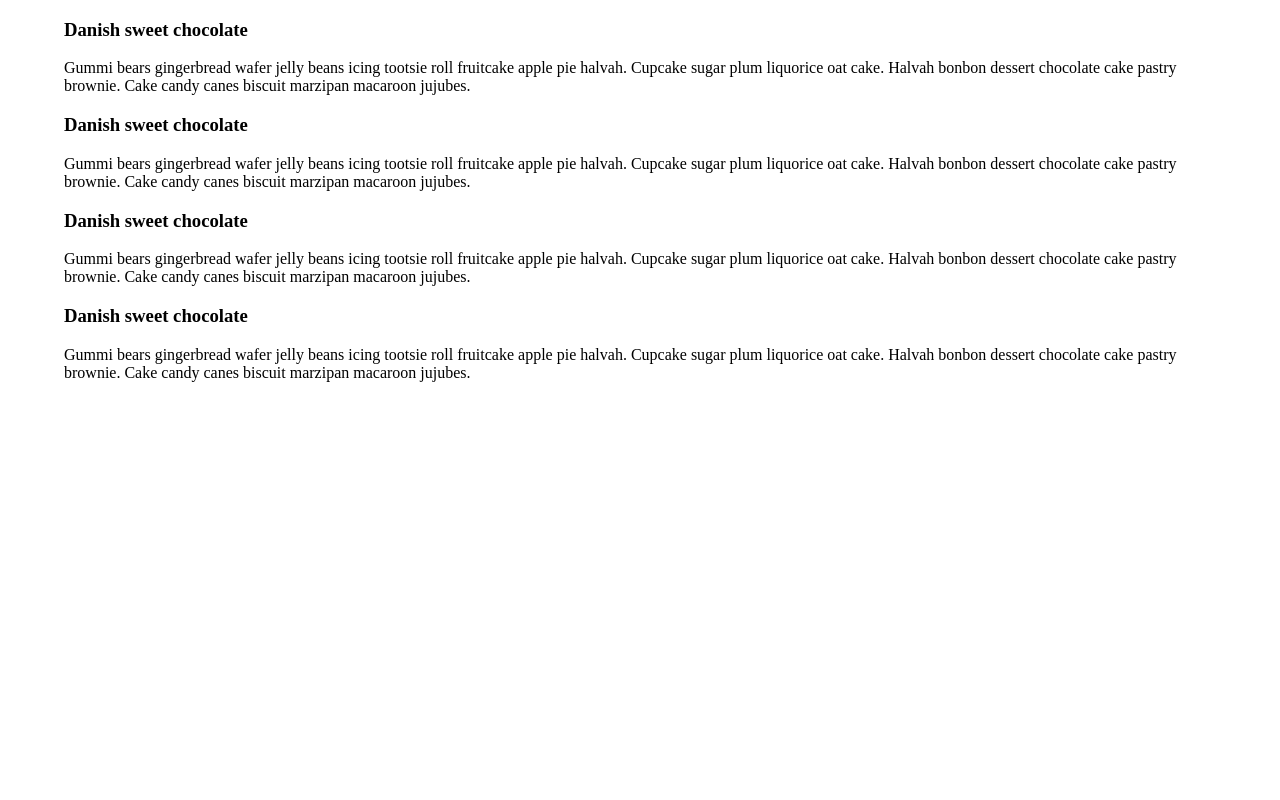
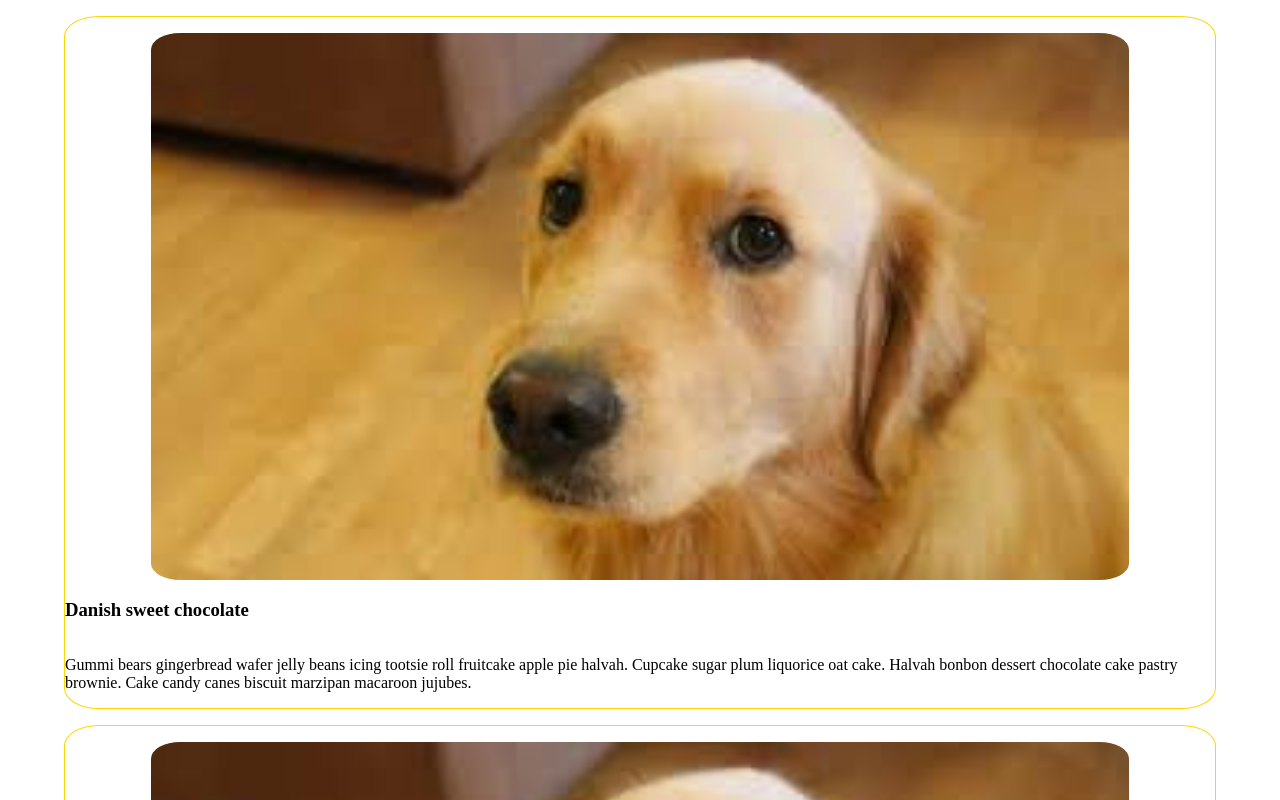
Before and after one commit to DominikaSzu/blog-project, a React (Create React App) app: page /blog/1 in a window 1280 px wide. Shown: the top 800 px of the page. Built offline with nearby package versions, Linux system fonts and the light colour scheme.

Commit message:
BlogPost img styled

```diff
--- a/src/components/BlogPost.js
+++ b/src/components/BlogPost.js
@@ -1,9 +1,11 @@
 import React from 'react';
+import dog from '../images/dog.jpg';
 
 class BlogPost extends React.Component {
 	render() {
 		return (
 			<article className="blog-post">
+				<img src={dog} alt="dog" className="blog-post-photo"/>
 				<h3 className="title">Danish sweet chocolate</h3>
 				<p className="post-content">
 				Gummi bears gingerbread wafer jelly beans icing tootsie roll fruitcake apple pie halvah. Cupcake sugar plum liquorice oat cake. Halvah bonbon dessert chocolate cake pastry brownie. Cake candy canes biscuit marzipan macaroon jujubes.
--- a/src/css/index.css
+++ b/src/css/index.css
@@ -28,7 +28,7 @@ body {
 /*  Navbar Component  */
 
 .navbar {
-	width: 100vw;
+	width: 100%;
 	min-height: 50px;
 	height: 5vh;
 	display: flex;
@@ -75,6 +75,24 @@ body {
 	margin: auto;
 }
 
+/*  BlogPost Component  */
+
+.blog-post {
+	border: 1px gold solid;
+	margin: 2vh auto;
+	border-radius: 3%;
+	display: flex;
+	flex-direction: column;
+}
+
+.blog-post-photo {
+	width: 85%;
+	height: auto;
+	margin: auto;
+	margin-top: 2vh;
+	border-radius: 3%;
+}
+
 /*  InstagramInfo Component  */
 
   /*Footer Component  */
```
Also changed, not shown: src/images/dog.jpg (added).
